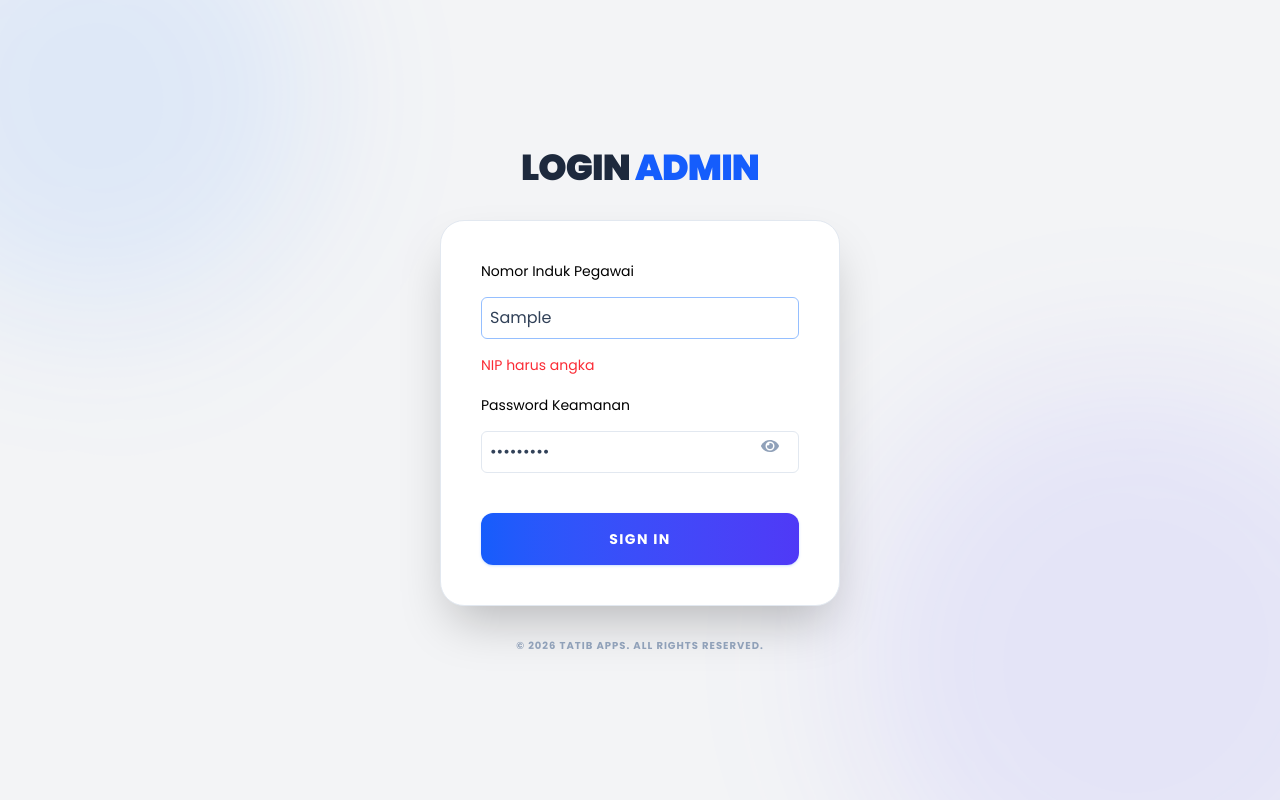
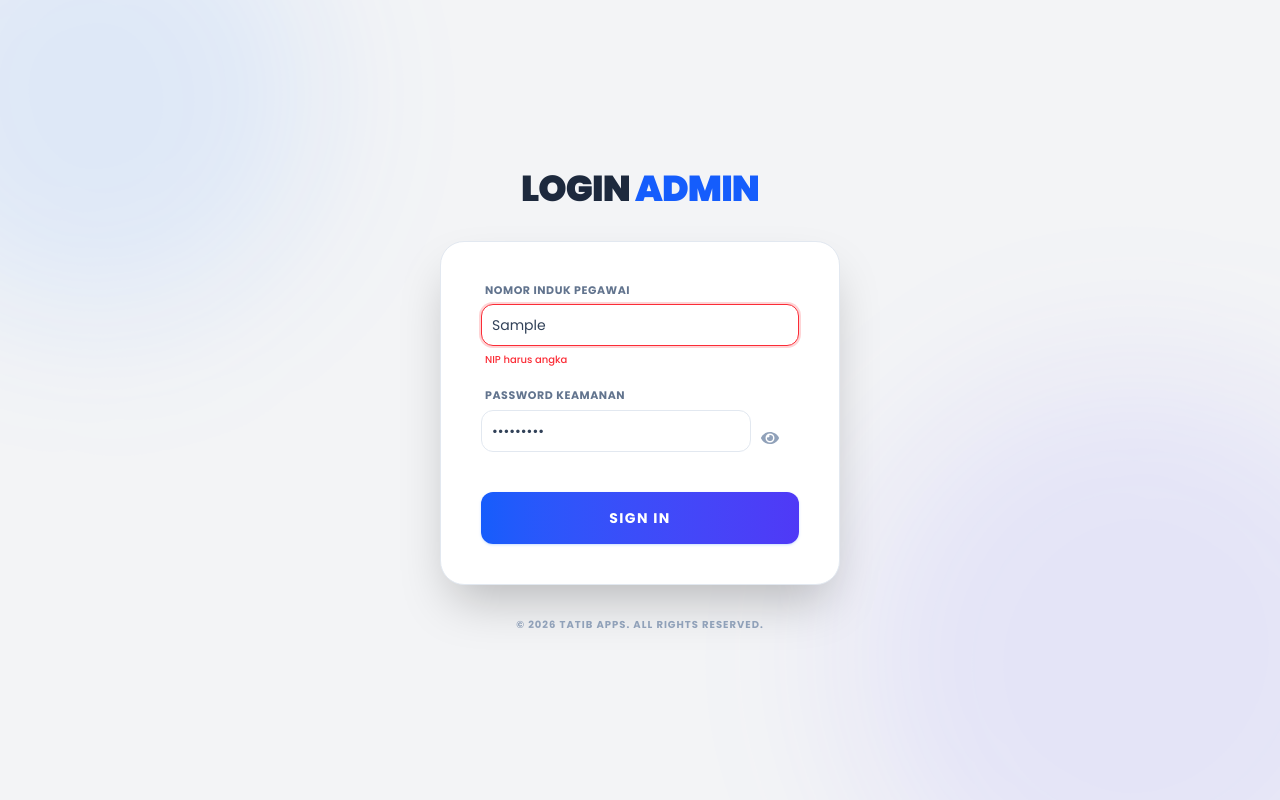
Before and after one commit to Yanufirdaus/tatib_app_remake, a React (Vite) app in the folder frontend_web/: page /login in a window 1280 px wide. Both pictures are taken after typing "Sample", "Sample123" into the empty fields and a click on the button "SIGN IN". Built offline with nearby package versions, Linux system fonts and the light colour scheme; no server answers.

Commit message:
refactor input components

```diff
--- a/frontend_web/src/components/ui/Input.tsx
+++ b/frontend_web/src/components/ui/Input.tsx
@@ -1,13 +1,13 @@
 import React from "react"
-import type { InputProps } from "../../types/input.types"
+import type { InputProps } from "@/types/input.types";
 
 const Input = React.forwardRef<HTMLInputElement, InputProps>(
-  ({ label, error, icon, className = "", ...props }, ref) => {
+  ({ label, error, icon, className = "", labelClassName = "", ...props }, ref) => {
     return (
-      <div className="flex flex-col gap-4 w-full">
+      <div className={`flex flex-col gap-1.5 w-full ${className}`}>
 
         {label && (
-          <label htmlFor={props.id} className="text-sm">
+          <label htmlFor={props.id} className={`text-[11px] font-bold uppercase tracking-wider text-slate-400 px-1 ${labelClassName}`}>
             {label}
           </label>
         )}
@@ -17,14 +17,13 @@ const Input = React.forwardRef<HTMLInputElement, InputProps>(
           <input
             ref={ref}
             {...props}
-            className={`border p-2 rounded-md focus:outline-none focus:ring-0 w-full ${
-              error ? "border-red-500" : ""
-            } ${icon ? "pr-10" : ""}
-            ${className}`}
+            className={`bg-white border p-2.5 rounded-xl focus:outline-none focus:ring-2 focus:ring-blue-500/20 w-full text-sm transition-all ${
+              error ? "border-red-500 focus:ring-red-500/20" : "border-slate-200 focus:border-blue-500/50"
+            } ${icon ? "pr-12" : ""}`}
           />
 
           {icon && (
-            <div className="absolute inset-y-0 right-0 flex items-center pr-3">
+            <div className="absolute inset-y-0 right-0 flex items-center pr-4">
               {icon}
             </div>
           )}
@@ -32,7 +31,7 @@ const Input = React.forwardRef<HTMLInputElement, InputProps>(
         </div>
 
         {error && (
-          <span className="text-red-500 text-sm">
+          <span className="text-[10px] text-red-500 font-medium px-1 animate-fade-in">
             {error}
           </span>
         )}
```
